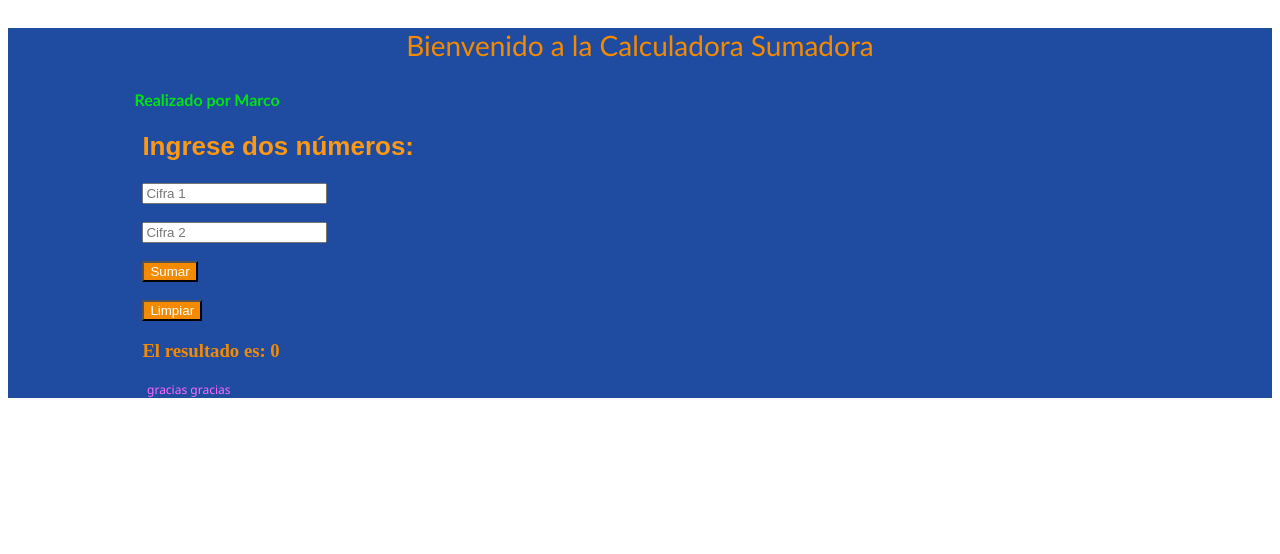
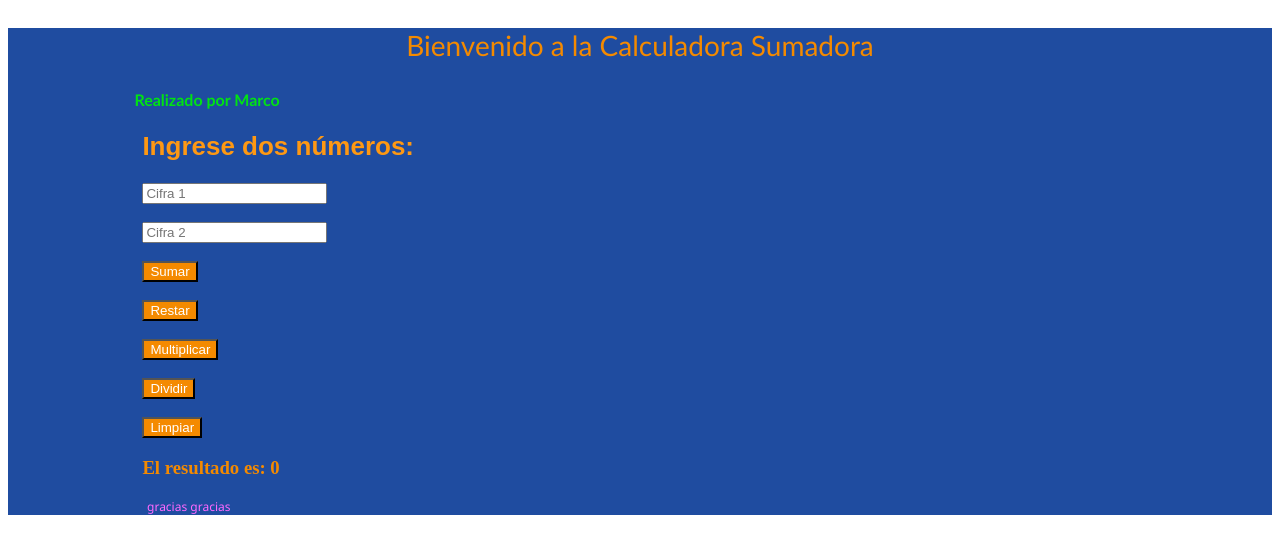
Before and after one commit to marcoxskii/AngCalculator, an Angular app: page / in a window 1280 px wide. Shown: the top 554 px of the page. Built offline with nearby package versions, Linux system fonts and the light colour scheme.

Commit message:
cuatro funcionas agregadas

```diff
--- a/src/app/components/body/body.component.html
+++ b/src/app/components/body/body.component.html
@@ -11,7 +11,17 @@
     <button (click)="sumar()">Sumar</button>
     <br>
     <br>
+    <button (click)="restar()">Restar</button>
+    <br>
+    <br>
+    <button (click)="multiplicar()">Multiplicar</button>
+    <br>
+    <br>
+    <button (click)="dividir()">Dividir</button>
+    <br>
+    <br>
     <button (click)="limpiar()">Limpiar</button>
+
 
     <h3> El resultado es: {{resultado}} </h3>
 
--- a/src/app/components/body/body.component.ts
+++ b/src/app/components/body/body.component.ts
@@ -25,12 +25,23 @@ export class BodyComponent {
     this.resultado = this.cifra1 + this.cifra2;
   }
 
+  restar() {
+    this.resultado = this.cifra1 - this.cifra2;
+  }
+
+  multiplicar() {
+    this.resultado = this.cifra1 * this.cifra2;
+  }
+
+  dividir() {
+    this.resultado = this.cifra1 / this.cifra2;
+  }
+
   limpiar(){
     this.cifra1 = 0;
     this.cifra2 = 0;
     this.resultado = 0;
 
-    // Limpiar los campos de entrada
     const cifra1Input = document.querySelector('input[placeholder="Cifra 1"]') as HTMLInputElement;
     const cifra2Input = document.querySelector('input[placeholder="Cifra 2"]') as HTMLInputElement;
     cifra1Input.value = '';
```
